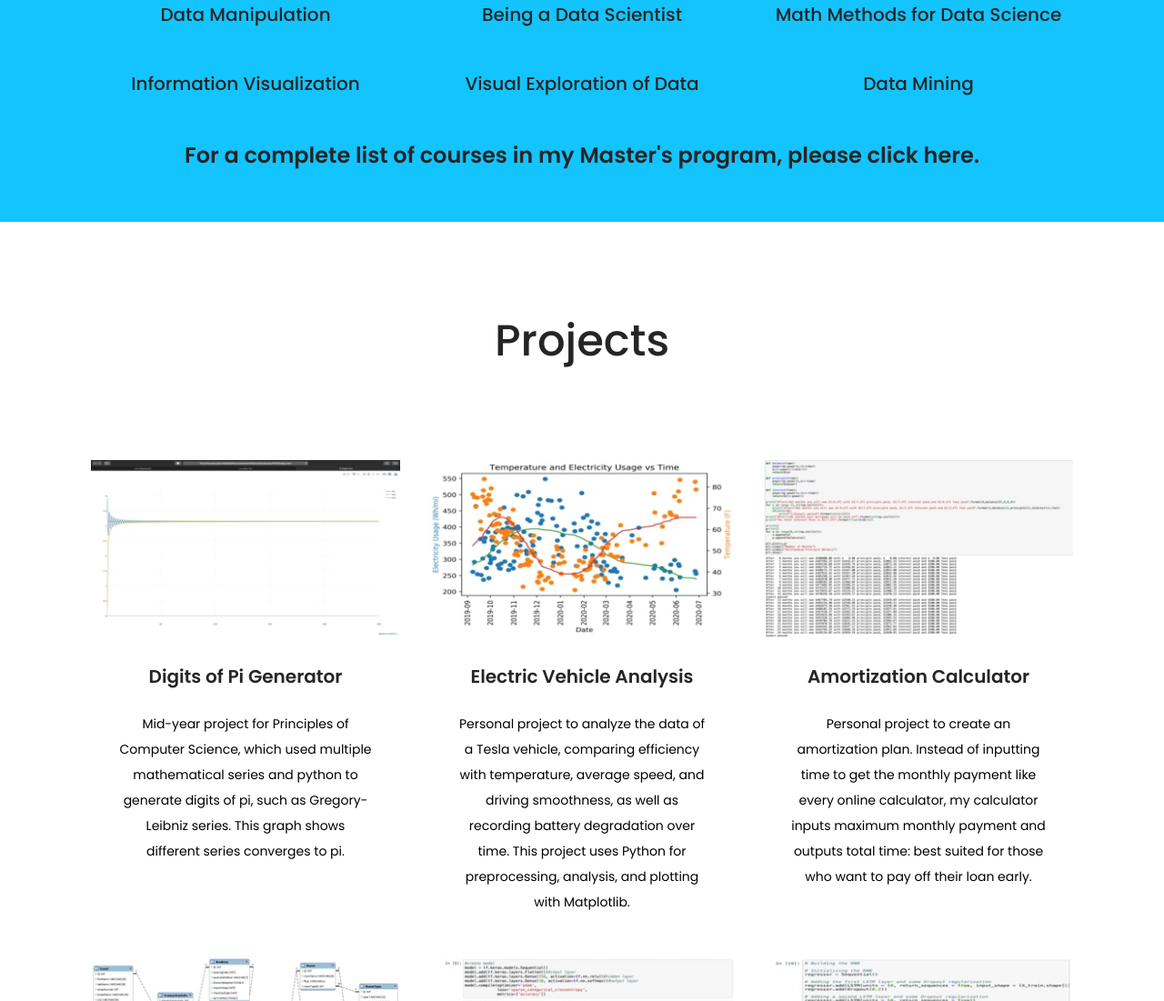
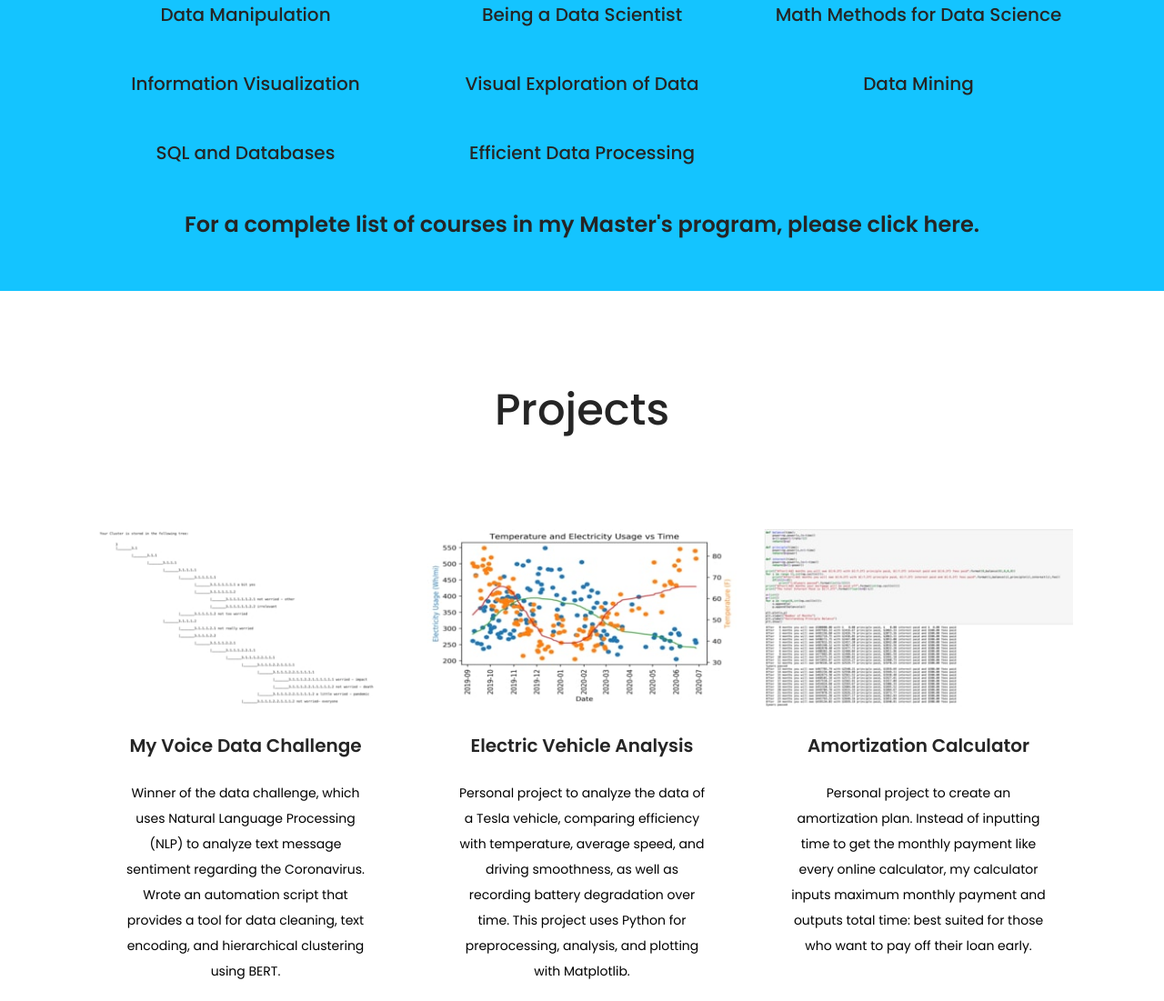
Before and after one commit to ljtan/ljtan.github.io, a plain HTML site: page index.html in a window 1280 px wide. Shown: the part 3482-4583 px from the top of the page at 91% size. Drawn offline with nearby package versions, Linux system fonts and the light colour scheme.

Commit message:
myvoice update

```diff
--- a/index.html
+++ b/index.html
@@ -467,6 +467,22 @@
                      </div>
                   </div>
                </div>
+               <!-- Single Course Area -->
+               <div class="col-12 col-sm-6 col-lg-4">
+                  <div class="single-blue-area mb-50 wow fadeIn" data-wow-delay="300ms">
+                     <div class="skills-text">
+                        <h5>SQL and Databases</h5>
+                     </div>
+                  </div>
+               </div>
+               <!-- Single Course Area -->
+               <div class="col-12 col-sm-6 col-lg-4">
+                  <div class="single-blue-area mb-50 wow fadeIn" data-wow-delay="300ms">
+                     <div class="skills-text">
+                        <h5>Efficient Data Processing</h5>
+                     </div>
+                  </div>
+               </div>
             </div>
             <h4>For a complete list of courses in my Master's program, please click <a href="https://www.si.umich.edu/programs/master-applied-data-science-online/curriculum/mads-courses" target="_blank" data-toggle="tooltip" data-placement="top" rel="noopener" rel="noreferrer">here</a>.</h4>
          </div>
@@ -481,11 +497,11 @@
                <div class="row">
                   <!-- Single Projects Item -->
                   <div class="col-12 col-sm-6 col-lg-4 single-white-area wow fadeIn" data-wow-delay="300ms">
-                     <img src="img/Pi.jpg" alt="" width="350" height="200">
+                     <img src="img/MyVoice.jpg" alt="" width="350" height="200">
                      <!-- Content -->
                      <div class="project-content">
-                        <h5><a class="project-link" href="https://github.com/ljtan/Pi" target="_blank" data-toggle="tooltip" data-placement="top" rel="noopener" rel="noreferrer">Digits of Pi Generator</a></h5>
-                        <p>Mid-year project for Principles of Computer Science, which used multiple mathematical series and python to generate digits of pi, such as Gregory-Leibniz series. This graph shows different series converges to pi.
+                        <h5><a class="project-link" href="https://github.com/ljtan/MyVoiceDataChallenge2021" target="_blank" data-toggle="tooltip" data-placement="top" rel="noopener" rel="noreferrer">My Voice Data Challenge</a></h5>
+                        <p>Winner of the data challenge, which uses Natural Language Processing (NLP) to analyze text message sentiment regarding the Coronavirus. Wrote an automation script that provides a tool for data cleaning, text encoding, and hierarchical clustering using BERT.
                         </p>
                      </div>
                   </div>
```
Also changed, not shown: img/MyVoice.jpg (added), img/Pi.jpg (deleted), 2 other files.
